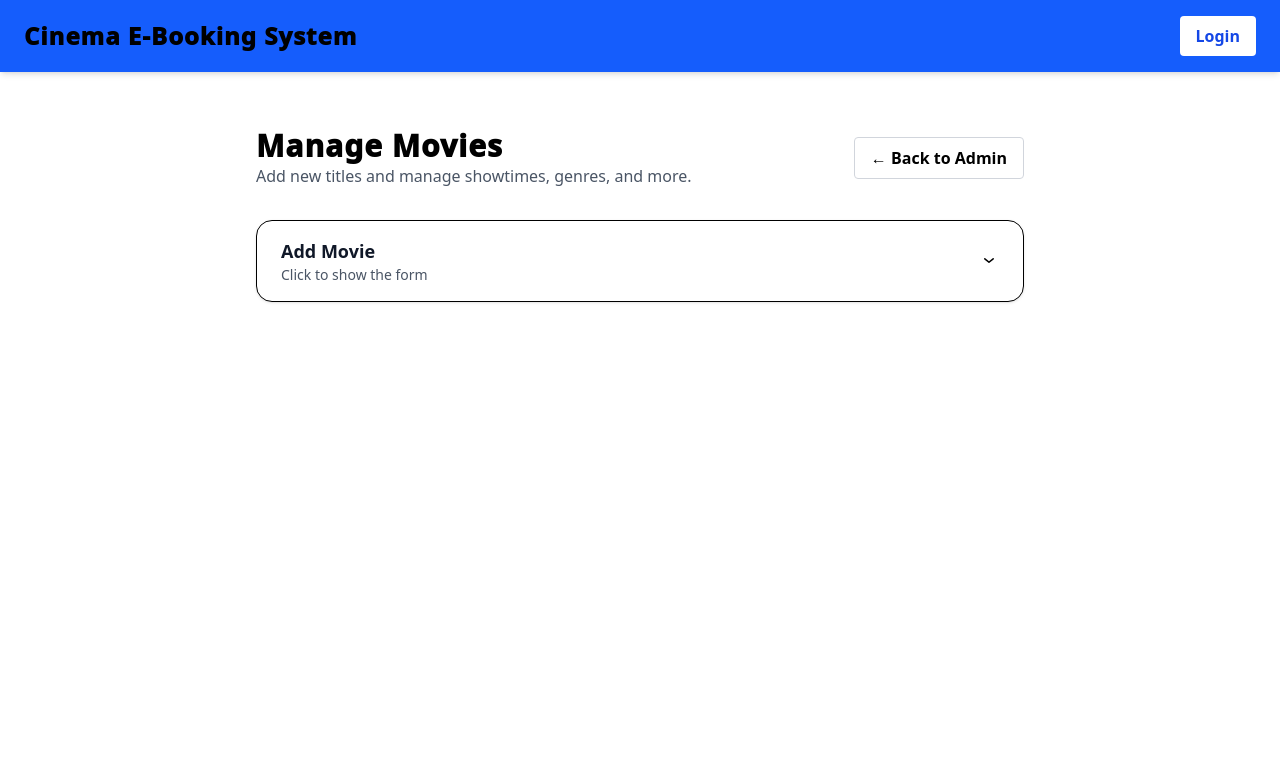
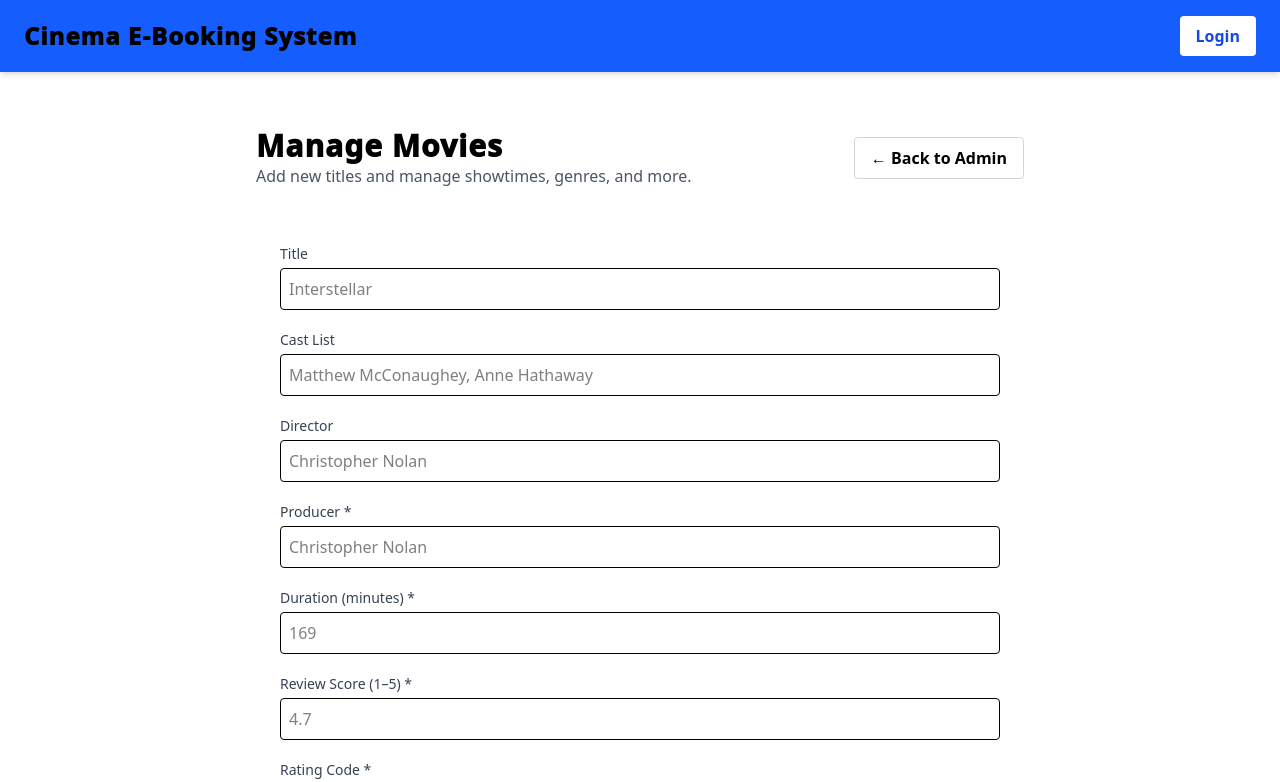
Before and after one commit to dbarf22/group27cinema, a Next.js app in the folder cinema-frontend/: page /portal/admin/movies in a window 1280 px wide. Shown: the top 782 px of the page. Built offline with nearby package versions, Linux system fonts and the light colour scheme.

Commit message:
Removed dropdown in add movies page

```diff
--- a/cinema-frontend/src/app/portal/admin/movies/page.tsx
+++ b/cinema-frontend/src/app/portal/admin/movies/page.tsx
@@ -167,7 +167,6 @@ export default function ManageMoviesPage() {
               Add new titles and manage showtimes, genres, and more.
             </p>
           </header>
-
           <a
             href="/portal"
             className="inline-flex items-center gap-2 rounded border border-gray-300 px-4 py-2 font-semibold text-gray-800 hover:bg-gray-50"
@@ -175,44 +174,8 @@ export default function ManageMoviesPage() {
             ← Back to Admin
           </a>
         </div>
-
-        <section className="rounded-2xl border bg-white shadow-sm">
-          <button
-            type="button"
-            onClick={() => setOpen((v) => !v)}
-            className="flex w-full items-center justify-between px-6 py-4 text-left"
-          >
-            <div>
-              <div className="text-lg font-semibold text-gray-900">
-                Add Movie
-              </div>
-              <div className="text-sm text-gray-600">
-                Click to {open ? "hide" : "show"} the form
-              </div>
-            </div>
-            <svg
-              className={`h-5 w-5 transition-transform ${
-                open ? "rotate-180" : ""
-              }`}
-              viewBox="0 0 20 20"
-              fill="currentColor"
-            >
-              <path
-                fillRule="evenodd"
-                d="M5.23 7.21a.75.75 0 011.06.02L10 10.173l3.71-2.94a.75.75 0 11.94 1.17l-4.2 3.33a.75.75 0 01-.94 0l-4.2-3.33a.75.75 0 01-.08-1.06z"
-                clipRule="evenodd"
-              />
-            </svg>
-          </button>
-
-          <div
-            id="add-movie-content"
-            className={`grid overflow-hidden transition-all duration-300 ${
-              open ? "grid-rows-[1fr] opacity-100" : "grid-rows-[0fr] opacity-0"
-            }`}
-          >
-            <div className="min-h-0">
-              <div className="border-t px-6 py-6">
+          <div className="min-h-0">
+              <div className="px-6 py-6">
                 <form onSubmit={handleSubmit} className="space-y-5">
                   <div>
                     <label className="block text-sm font-medium text-gray-700">
@@ -510,8 +473,6 @@ export default function ManageMoviesPage() {
               </div>
             </div>
           </div>
-        </section>
-      </div>
     </div>
   );
 }
```
Also changed, not shown: 2 other files (tests, documents, lock files or other folders).
